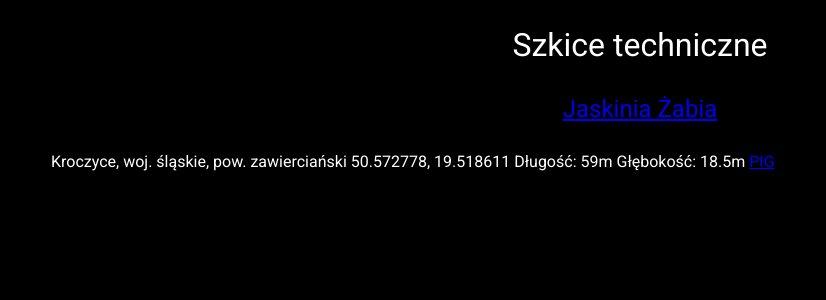
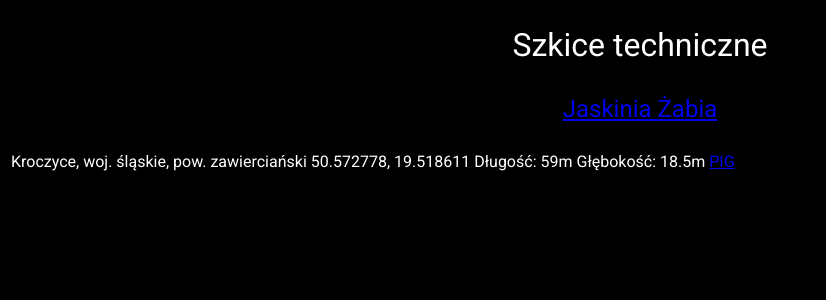
Before and after one commit to dziury/szkice, a Jekyll site: the page built from index.md, in a window 1280 px wide. Shown: the top 300 px of the page, without its empty margins (0-826 px from the left). Built offline with Jekyll 4.4.1, drawn with Linux system fonts in a browser that asks for light colours; our own code applies the rules of GitHub Pages for plain Markdown files.

Commit message:
layout modified

```diff
--- a/index.md
+++ b/index.md
@@ -1,7 +1,11 @@
 # Szkice techniczne
+
+
+
+
 
 
 
 ## [Jaskinia Żabia](https://raw.githubusercontent.com/dziury/szkice/gh-pages/Szkice%20PNG/Jaskinia%20%C5%BBabia%20export.png)
 
-> Kroczyce, woj. śląskie, pow. zawierciański | 50.572778, 19.518611 | Długość: 59m | Głębokość: 18.5m | [PIG](http://jaskiniepolski.pgi.gov.pl/Details/Information/3531)
+Kroczyce, woj. śląskie, pow. zawierciański | 50.572778, 19.518611 | Długość: 59m | Głębokość: 18.5m | [PIG](http://jaskiniepolski.pgi.gov.pl/Details/Information/3531)
```
